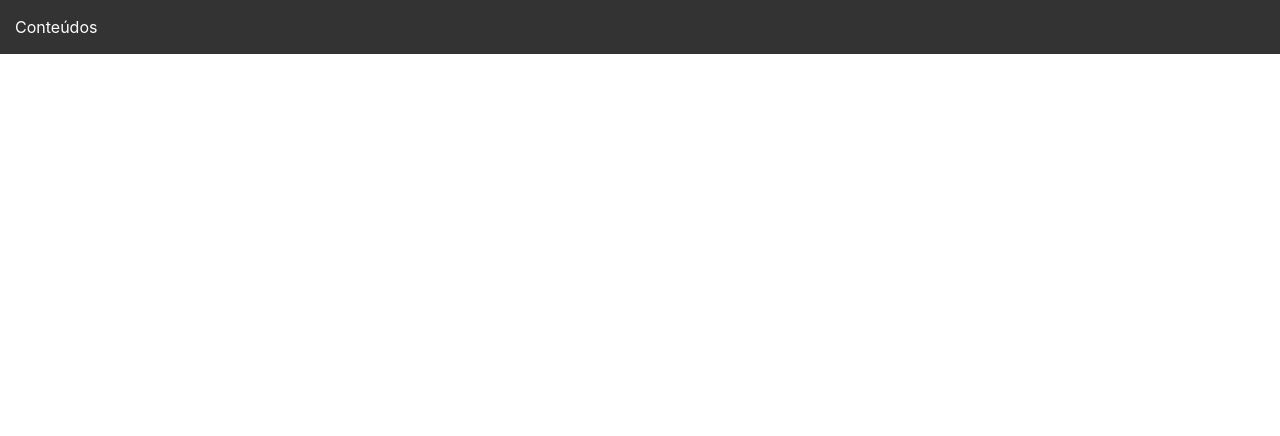
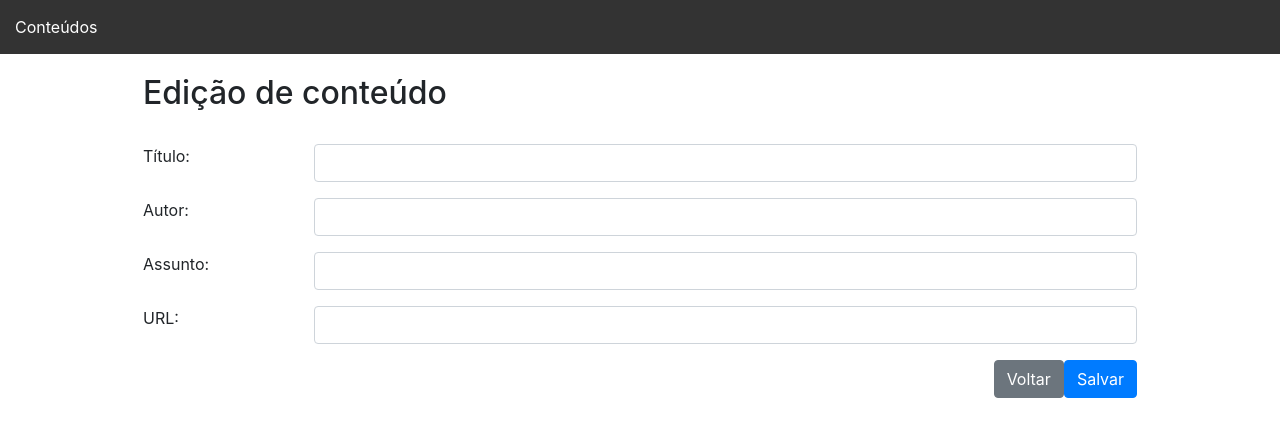
Before and after one commit to ingridTPires/projeto-vue, a Vue app: page /#/editar-conteudo/1 in a window 1280 px wide. Shown: the top 436 px of the page. Built offline with nearby package versions, Linux system fonts and the light colour scheme; no server answers; the database is empty.

Commit message:
Edição de conteúdos (#29)
* eslint

* rota para edição

* Recuperar para edição

* Método para edição

```diff
--- a/src/App.vue
+++ b/src/App.vue
@@ -2,6 +2,7 @@
   <div id="app">
     <Navegacao />
     <router-view @salvarConteudo="salvarConteudo"
+    @editarConteudo="editarConteudo"
      @adicionarRelacionado="adicionarRelacionado"
      @marcarLido="marcarLido">
     </router-view>
@@ -29,6 +30,17 @@
                     })
                     .catch((error) => {
                         console.error("Erro ao salvar conteúdo: ", error);
+                    });
+            },
+            editarConteudo (id, value) {
+                firebaseConfig.conteudos.doc(id)
+                    .update(value)
+                    .then(() => {
+                        alert(`Conteúdo "${value.titulo}" editado!`);
+                        this.$router.push("/conteudos");
+                    })
+                    .catch((error) => {
+                        console.error("Erro ao editar conteúdo: ", error);
                     });
             },
             adicionarRelacionado (id, value) {
--- a/src/components/Conteudos.vue
+++ b/src/components/Conteudos.vue
@@ -27,6 +27,13 @@
         <input type="checkbox" v-model="row.item.lido" @click.prevent="marcarLido($event, row.item.id)" :disabled="row.item.lido" />
     </b-form-group>
 </template>
+
+<template v-slot:cell(editar)="row">
+    <router-link :to="{ name: 'Editar Conteúdo', params: {id: row.item.id } }" class="float-right">
+        Editar
+    </router-link>
+</template>
+
         </b-table>
     <button class="btn btn-primary float-right" @click="$router.push('conteudo')">Adicionar</button>
   </div>
@@ -42,7 +49,7 @@
         },
         data () {
             return {
-                fields: ['show_details', 'titulo', 'lido'],
+                fields: ['show_details', 'titulo', 'lido', 'editar'],
                 conteudos: [],
                 conteudoSelect: ''
             };
--- /dev/null
+++ b/src/components/EditarConteudo.vue
@@ -0,0 +1,83 @@
+<template lang="html">
+  <div class="container">
+    <form @submit.prevent="editar()">
+      <h2>Edição de conteúdo</h2>
+      <br />
+      <div class="form-group row">
+        <label class="col-sm-2 ">Título:</label>
+        <div class="col-sm-10">
+          <input
+            type="text"
+            class="form-control"
+            v-model="conteudo.titulo"
+          />
+        </div>
+      </div>
+      <div class="form-group row">
+        <label class="col-sm-2 ">Autor:</label>
+        <div class="col-sm-10">
+          <input
+            type="text"
+            class="form-control"
+            v-model="conteudo.autor"
+          />
+        </div>
+      </div>
+      <div class="form-group row">
+        <label class="col-sm-2 ">Assunto:</label>
+        <div class="col-sm-10">
+          <input
+            type="text"
+            class="form-control"
+            v-model="conteudo.assunto"
+          />
+        </div>
+      </div>
+      <div class="form-group row">
+        <label class="col-sm-2 ">URL:</label>
+        <div class="col-sm-10">
+          <input type="text" class="form-control" v-model="conteudo.url" />
+        </div>
+      </div>
+      <button type="submit" class="btn btn-primary float-right">Salvar</button>
+        <a class="btn btn-secondary float-right" @click="$router.go(-1)">Voltar</a>
+    </form>
+  </div>
+</template>
+
+<script>
+    import firebase from "../firebaseConfig";
+
+    export default {
+        props: {
+        },
+        data () {
+            return {
+                conteudo: {
+                    titulo: '',
+                    autor: '',
+                    assunto: '',
+                    url: ''
+                }
+            }
+        },
+        created () {
+            firebase.conteudos.doc(this.$route.params.id)
+                .onSnapshot(doc => {
+                    const data = doc.data()
+                    this.conteudo = {
+                        titulo: data.titulo,
+                        autor: data.autor,
+                        assunto: data.assunto,
+                        url: data.url
+                    }
+                })
+        },
+        methods: {
+            editar () {
+                var id = this.$route.params.id;
+                this.$emit("editarConteudo", id, this.conteudo);
+            },
+        },
+    };
+</script>
--- a/src/router.js
+++ b/src/router.js
@@ -3,6 +3,7 @@ import Router from "vue-router";
 import Conteudos from "./components/Conteudos.vue";
 import Conteudo from "./components/Conteudo.vue";
 import ConteudosRelacionados from "./components/ConteudosRelacionados.vue";
+import EditarConteudo from "./components/EditarConteudo.vue";
 
 Vue.use(Router);
 
@@ -23,5 +24,10 @@ export default new Router({
       name: "Conteúdos Relacionados",
       component: ConteudosRelacionados,
     },
+    {
+      path: "/editar-conteudo/:id",
+      name: "Editar Conteúdo",
+      component: EditarConteudo,
+    },
   ],
 });
```
Also changed, not shown: eslintrc.js (added, +14 -0 lines).
